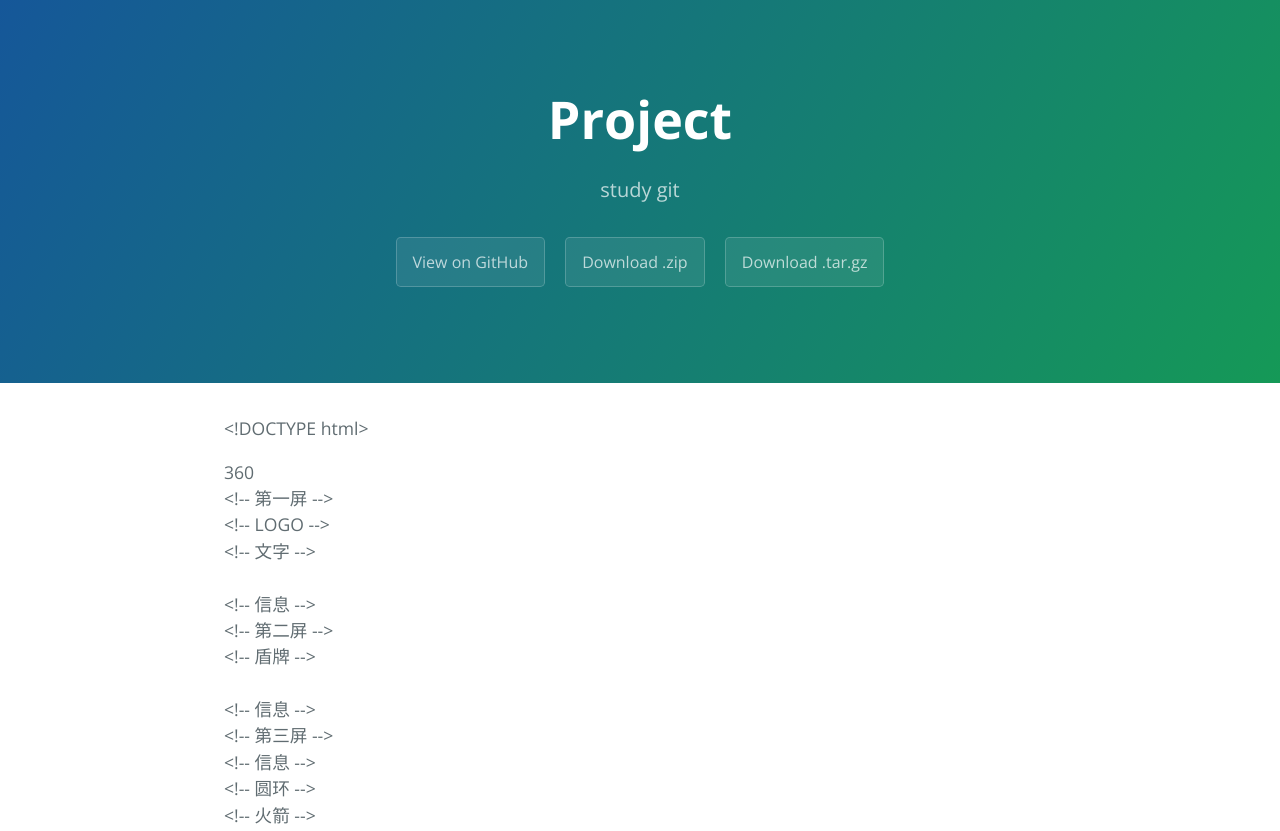
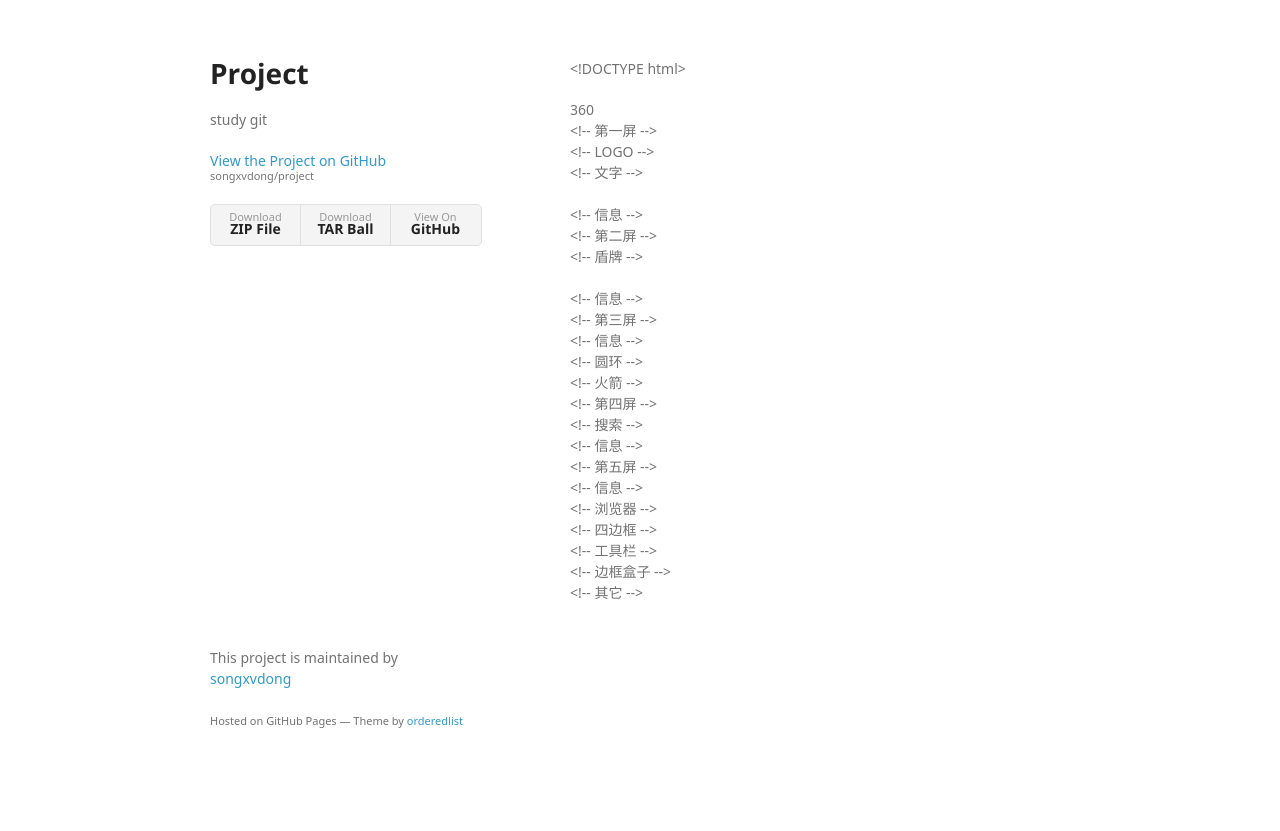
Before and after one commit to songxvdong/project, a plain HTML site: page index.html in a window 1280 px wide. Shown: the top 831 px of the page. After the commit the page ends 800 px from the top, so only its background shows below. Drawn offline with nearby package versions, Linux system fonts and the light colour scheme; a web font is replaced by a local one.

Commit message:
Create gh-pages branch via GitHub

```diff
--- a/index.html
+++ b/index.html
@@ -1,25 +1,34 @@
-<!DOCTYPE html>
-<html lang="en-us">
+<!doctype html>
+<html>
   <head>
-    <meta charset="UTF-8">
+    <meta charset="utf-8">
+    <meta http-equiv="X-UA-Compatible" content="chrome=1">
     <title>Project by songxvdong</title>
-    <meta name="viewport" content="width=device-width, initial-scale=1">
-    <link rel="stylesheet" type="text/css" href="stylesheets/normalize.css" media="screen">
-    <link href='https://fonts.googleapis.com/css?family=Open+Sans:400,700' rel='stylesheet' type='text/css'>
-    <link rel="stylesheet" type="text/css" href="stylesheets/stylesheet.css" media="screen">
-    <link rel="stylesheet" type="text/css" href="stylesheets/github-light.css" media="screen">
+
+    <link rel="stylesheet" href="stylesheets/styles.css">
+    <link rel="stylesheet" href="stylesheets/github-light.css">
+    <meta name="viewport" content="width=device-width">
+    <!--[if lt IE 9]>
+    <script src="//html5shiv.googlecode.com/svn/trunk/html5.js"></script>
+    <![endif]-->
   </head>
   <body>
-    <section class="page-header">
-      <h1 class="project-name">Project</h1>
-      <h2 class="project-tagline">study git</h2>
-      <a href="https://github.com/songxvdong/project" class="btn">View on GitHub</a>
-      <a href="https://github.com/songxvdong/project/zipball/master" class="btn">Download .zip</a>
-      <a href="https://github.com/songxvdong/project/tarball/master" class="btn">Download .tar.gz</a>
-    </section>
+    <div class="wrapper">
+      <header>
+        <h1>Project</h1>
+        <p>study git</p>
 
-    <section class="main-content">
-      <p>&lt;!DOCTYPE html&gt;
+        <p class="view"><a href="https://github.com/songxvdong/project">View the Project on GitHub <small>songxvdong/project</small></a></p>
+
+
+        <ul>
+          <li><a href="https://github.com/songxvdong/project/zipball/master">Download <strong>ZIP File</strong></a></li>
+          <li><a href="https://github.com/songxvdong/project/tarball/master">Download <strong>TAR Ball</strong></a></li>
+          <li><a href="https://github.com/songxvdong/project">View On <strong>GitHub</strong></a></li>
+        </ul>
+      </header>
+      <section>
+        <p>&lt;!DOCTYPE html&gt;
 
 </p>
 
@@ -111,15 +120,13 @@
 
 
 
-
-      <footer class="site-footer">
-        <span class="site-footer-owner"><a href="https://github.com/songxvdong/project">Project</a> is maintained by <a href="https://github.com/songxvdong">songxvdong</a>.</span>
-
-        <span class="site-footer-credits">This page was generated by <a href="https://pages.github.com">GitHub Pages</a> using the <a href="https://github.com/jasonlong/cayman-theme">Cayman theme</a> by <a href="https://twitter.com/jasonlong">Jason Long</a>.</span>
+      </section>
+      <footer>
+        <p>This project is maintained by <a href="https://github.com/songxvdong">songxvdong</a></p>
+        <p><small>Hosted on GitHub Pages &mdash; Theme by <a href="https://github.com/orderedlist">orderedlist</a></small></p>
       </footer>
-
-    </section>
-
+    </div>
+    <script src="javascripts/scale.fix.js"></script>
 
   </body>
 </html>
--- /dev/null
+++ b/javascripts/scale.fix.js
@@ -0,0 +1,17 @@
+var metas = document.getElementsByTagName('meta');
+var i;
+if (navigator.userAgent.match(/iPhone/i)) {
+  for (i=0; i<metas.length; i++) {
+    if (metas[i].name == "viewport") {
+      metas[i].content = "width=device-width, minimum-scale=1.0, maximum-scale=1.0";
+    }
+  }
+  document.addEventListener("gesturestart", gestureStart, false);
+}
+function gestureStart() {
+  for (i=0; i<metas.length; i++) {
+    if (metas[i].name == "viewport") {
+      metas[i].content = "width=device-width, minimum-scale=0.25, maximum-scale=1.6";
+    }
+  }
+}
--- /dev/null
+++ b/stylesheets/styles.css
@@ -0,0 +1,324 @@
+@font-face {
+  font-family: 'Noto Sans';
+  font-weight: 400;
+  font-style: normal;
+  src: url('../fonts/Noto-Sans-regular/Noto-Sans-regular.eot');
+  src: url('../fonts/Noto-Sans-regular/Noto-Sans-regular.eot?#iefix') format('embedded-opentype'),
+       local('Noto Sans'),
+       local('Noto-Sans-regular'),
+       url('../fonts/Noto-Sans-regular/Noto-Sans-regular.woff2') format('woff2'),
+       url('../fonts/Noto-Sans-regular/Noto-Sans-regular.woff') format('woff'),
+       url('../fonts/Noto-Sans-regular/Noto-Sans-regular.ttf') format('truetype'),
+       url('../fonts/Noto-Sans-regular/Noto-Sans-regular.svg#NotoSans') format('svg');
+}
+
+@font-face {
+  font-family: 'Noto Sans';
+  font-weight: 700;
+  font-style: normal;
+  src: url('../fonts/Noto-Sans-700/Noto-Sans-700.eot');
+  src: url('../fonts/Noto-Sans-700/Noto-Sans-700.eot?#iefix') format('embedded-opentype'),
+       local('Noto Sans Bold'),
+       local('Noto-Sans-700'),
+       url('../fonts/Noto-Sans-700/Noto-Sans-700.woff2') format('woff2'),
+       url('../fonts/Noto-Sans-700/Noto-Sans-700.woff') format('woff'),
+       url('../fonts/Noto-Sans-700/Noto-Sans-700.ttf') format('truetype'),
+       url('../fonts/Noto-Sans-700/Noto-Sans-700.svg#NotoSans') format('svg');
+}
+
+@font-face {
+  font-family: 'Noto Sans';
+  font-weight: 400;
+  font-style: italic;
+  src: url('../fonts/Noto-Sans-italic/Noto-Sans-italic.eot');
+  src: url('../fonts/Noto-Sans-italic/Noto-Sans-italic.eot?#iefix') format('embedded-opentype'),
+       local('Noto Sans Italic'),
+       local('Noto-Sans-italic'),
+       url('../fonts/Noto-Sans-italic/Noto-Sans-italic.woff2') format('woff2'),
+       url('../fonts/Noto-Sans-italic/Noto-Sans-italic.woff') format('woff'),
+       url('../fonts/Noto-Sans-italic/Noto-Sans-italic.ttf') format('truetype'),
+       url('../fonts/Noto-Sans-italic/Noto-Sans-italic.svg#NotoSans') format('svg');
+}
+
+@font-face {
+  font-family: 'Noto Sans';
+  font-weight: 700;
+  font-style: italic;
+  src: url('../fonts/Noto-Sans-700italic/Noto-Sans-700italic.eot');
+  src: url('../fonts/Noto-Sans-700italic/Noto-Sans-700italic.eot?#iefix') format('embedded-opentype'),
+       local('Noto Sans Bold Italic'),
+       local('Noto-Sans-700italic'),
+       url('../fonts/Noto-Sans-700italic/Noto-Sans-700italic.woff2') format('woff2'),
+       url('../fonts/Noto-Sans-700italic/Noto-Sans-700italic.woff') format('woff'),
+       url('../fonts/Noto-Sans-700italic/Noto-Sans-700italic.ttf') format('truetype'),
+       url('../fonts/Noto-Sans-700italic/Noto-Sans-700italic.svg#NotoSans') format('svg');
+}
+
+body {
+  background-color: #fff;
+  padding:50px;
+  font: 14px/1.5 "Noto Sans", "Helvetica Neue", Helvetica, Arial, sans-serif;
+  color:#727272;
+  font-weight:400;
+}
+
+h1, h2, h3, h4, h5, h6 {
+  color:#222;
+  margin:0 0 20px;
+}
+
+p, ul, ol, table, pre, dl {
+  margin:0 0 20px;
+}
+
+h1, h2, h3 {
+  line-height:1.1;
+}
+
+h1 {
+  font-size:28px;
+}
+
+h2 {
+  color:#393939;
+}
+
+h3, h4, h5, h6 {
+  color:#494949;
+}
+
+a {
+  color:#39c;
+  text-decoration:none;
+}
+
+a:hover {
+  color:#069;
+}
+
+a small {
+  font-size:11px;
+  color:#777;
+  margin-top:-0.3em;
+  display:block;
+}
+
+a:hover small {
+  color:#777;
+}
+
+.wrapper {
+  width:860px;
+  margin:0 auto;
+}
+
+blockquote {
+  border-left:1px solid #e5e5e5;
+  margin:0;
+  padding:0 0 0 20px;
+  font-style:italic;
+}
+
+code, pre {
+  font-family:Monaco, Bitstream Vera Sans Mono, Lucida Console, Terminal, Consolas, Liberation Mono, DejaVu Sans Mono, Courier New, monospace;
+  color:#333;
+  font-size:12px;
+}
+
+pre {
+  padding:8px 15px;
+  background: #f8f8f8;
+  border-radius:5px;
+  border:1px solid #e5e5e5;
+  overflow-x: auto;
+}
+
+table {
+  width:100%;
+  border-collapse:collapse;
+}
+
+th, td {
+  text-align:left;
+  padding:5px 10px;
+  border-bottom:1px solid #e5e5e5;
+}
+
+dt {
+  color:#444;
+  font-weight:700;
+}
+
+th {
+  color:#444;
+}
+
+img {
+  max-width:100%;
+}
+
+header {
+  width:270px;
+  float:left;
+  position:fixed;
+  -webkit-font-smoothing:subpixel-antialiased;
+}
+
+header ul {
+  list-style:none;
+  height:40px;
+  padding:0;
+  background: #f4f4f4;
+  border-radius:5px;
+  border:1px solid #e0e0e0;
+  width:270px;
+}
+
+header li {
+  width:89px;
+  float:left;
+  border-right:1px solid #e0e0e0;
+  height:40px;
+}
+
+header li:first-child a {
+  border-radius:5px 0 0 5px;
+}
+
+header li:last-child a {
+  border-radius:0 5px 5px 0;
+}
+
+header ul a {
+  line-height:1;
+  font-size:11px;
+  color:#999;
+  display:block;
+  text-align:center;
+  padding-top:6px;
+  height:34px;
+}
+
+header ul a:hover {
+  color:#999;
+}
+
+header ul a:active {
+  background-color:#f0f0f0;
+}
+
+strong {
+  color:#222;
+  font-weight:700;
+}
+
+header ul li + li + li {
+  border-right:none;
+  width:89px;
+}
+
+header ul a strong {
+  font-size:14px;
+  display:block;
+  color:#222;
+}
+
+section {
+  width:500px;
+  float:right;
+  padding-bottom:50px;
+}
+
+small {
+  font-size:11px;
+}
+
+hr {
+  border:0;
+  background:#e5e5e5;
+  height:1px;
+  margin:0 0 20px;
+}
+
+footer {
+  width:270px;
+  float:left;
+  position:fixed;
+  bottom:50px;
+  -webkit-font-smoothing:subpixel-antialiased;
+}
+
+@media print, screen and (max-width: 960px) {
+
+  div.wrapper {
+    width:auto;
+    margin:0;
+  }
+
+  header, section, footer {
+    float:none;
+    position:static;
+    width:auto;
+  }
+
+  header {
+    padding-right:320px;
+  }
+
+  section {
+    border:1px solid #e5e5e5;
+    border-width:1px 0;
+    padding:20px 0;
+    margin:0 0 20px;
+  }
+
+  header a small {
+    display:inline;
+  }
+
+  header ul {
+    position:absolute;
+    right:50px;
+    top:52px;
+  }
+}
+
+@media print, screen and (max-width: 720px) {
+  body {
+    word-wrap:break-word;
+  }
+
+  header {
+    padding:0;
+  }
+
+  header ul, header p.view {
+    position:static;
+  }
+
+  pre, code {
+    word-wrap:normal;
+  }
+}
+
+@media print, screen and (max-width: 480px) {
+  body {
+    padding:15px;
+  }
+
+  header ul {
+    width:99%;
+  }
+
+  header li, header ul li + li + li {
+    width:33%;
+  }
+}
+
+@media print {
+  body {
+    padding:0.4in;
+    font-size:12pt;
+    color:#444;
+  }
+}
```
